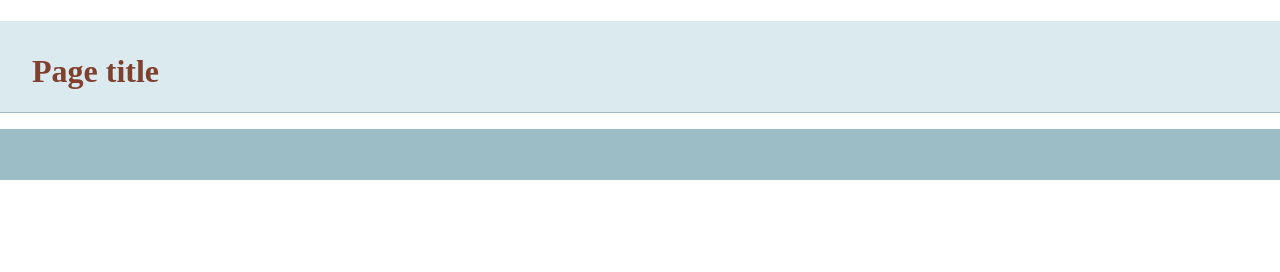
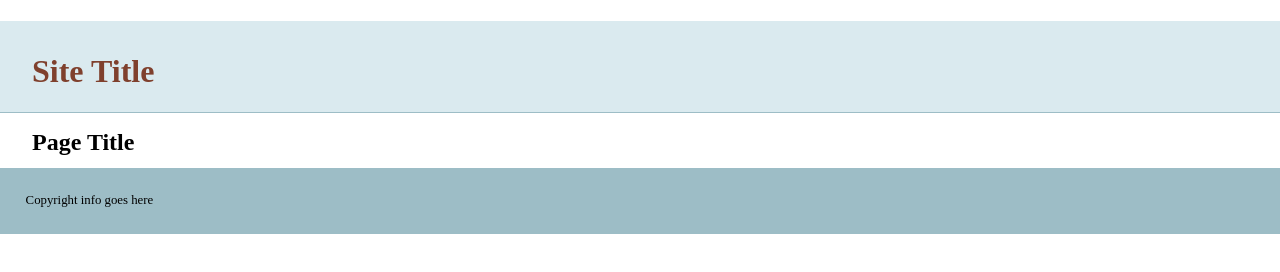
Before and after one commit to gcbrackett/git-basics, a plain HTML site: page index.html in a window 1280 px wide. Drawn offline with nearby package versions, Linux system fonts and the light colour scheme.

Commit message:
Added more info to template

```diff
--- a/index.html
+++ b/index.html
@@ -18,13 +18,15 @@
 
 <body>
 	<header>
-		<h1>Page title</h1>
+		<h1>Site Title</h1>
 	</header>
 	<nav id="pageNav">
 	</nav>
 	<main>
+		<h2>Page Title</h2>
 	</main>
 	<footer>
+		Copyright info goes here
 	</footer>
 	<script>
 		/*use the modernizr load to load up external scripts. This will load
```
